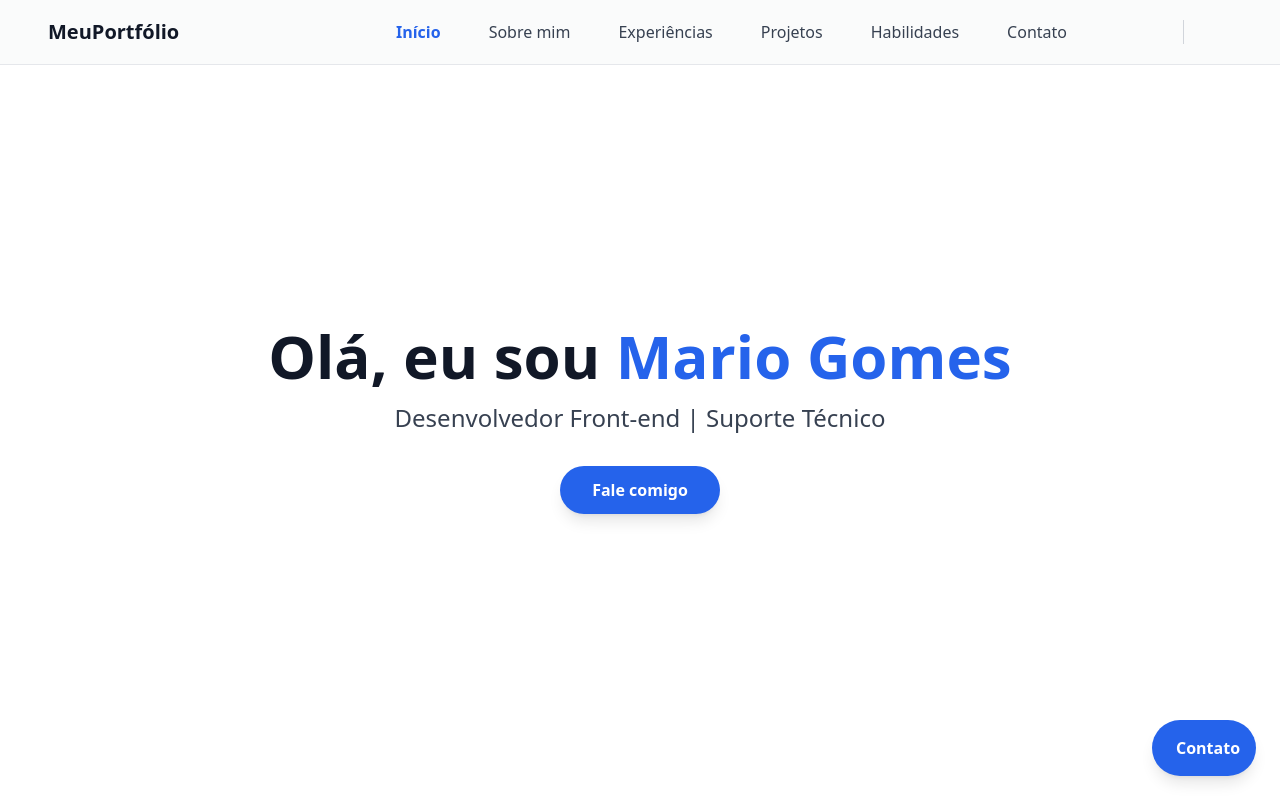
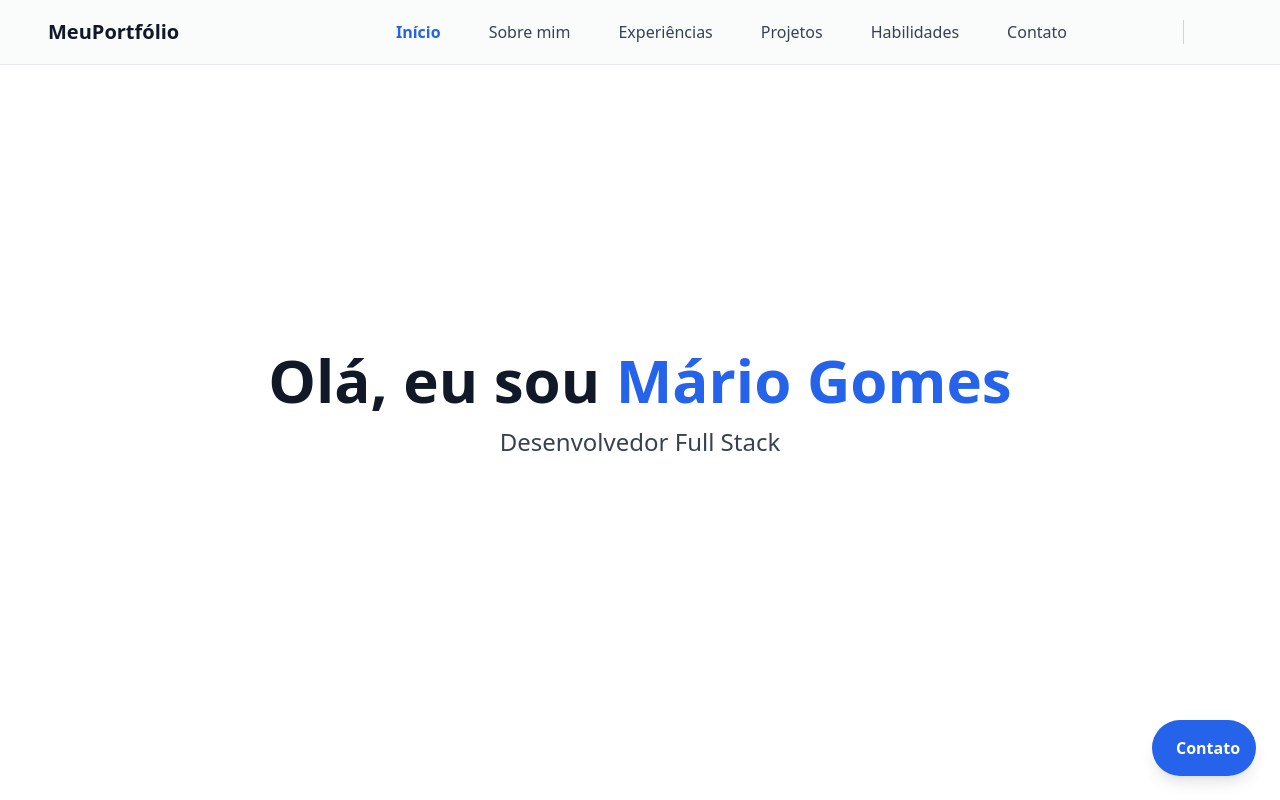
Before and after one commit to mglucena121/meu-portfolio, a Vue app: page / in a window 1280 px wide. Shown: the top 800 px of the page. Built offline with nearby package versions, Linux system fonts and the light colour scheme; some icons are missing.

Commit message:
Alterando informações, removendo botão e trocando o icone

```diff
--- a/index.html
+++ b/index.html
@@ -2,7 +2,7 @@
 <html lang="en">
   <head>
     <meta charset="UTF-8" />
-    <link rel="icon" type="image/svg+xml" href="/vite.svg" />
+    <link rel="icon" type="image/svg+xml" href="/public/favicon.ico" />
     <meta name="viewport" content="width=device-width, initial-scale=1.0" />
     <title>Portfólio de Mario Gomes</title>
   </head>
--- a/src/components/Inicio.vue
+++ b/src/components/Inicio.vue
@@ -1,8 +1,8 @@
 <template>
   <section id="inicio" class="flex flex-col items-center justify-center min-h-screen pt-20 pb-10 text-center bg-white dark:bg-[#0e1524]">
-    <h1 class="text-4xl md:text-6xl font-bold text-gray-900 dark:text-white mb-4 animate-fade-in">Olá, eu sou <span class="text-blue-600 dark:text-blue-400">Mario Gomes</span></h1>
-    <p class="text-lg md:text-2xl text-gray-700 dark:text-gray-300 mb-8 animate-fade-in delay-200">Desenvolvedor Front-end | Suporte Técnico</p>
-    <a href="#contato" class="inline-block px-8 py-3 bg-blue-600 text-white rounded-full font-semibold shadow-lg hover:bg-blue-700 transition-colors animate-fade-in delay-400">Fale comigo</a>
+    <h1 class="text-4xl md:text-6xl font-bold text-gray-900 dark:text-white mb-4 animate-fade-in">Olá, eu sou <span class="text-blue-600 dark:text-blue-400">Mário Gomes</span></h1>
+    <p class="text-lg md:text-2xl text-gray-700 dark:text-gray-300 mb-8 animate-fade-in delay-200">Desenvolvedor Full Stack</p>
+    <!-- <a href="#contato" class="inline-block px-8 py-3 bg-blue-600 text-white rounded-full font-semibold shadow-lg hover:bg-blue-700 transition-colors animate-fade-in delay-400">Fale comigo</a> -->
   </section>
 </template>
 
--- a/src/components/Navbar.vue
+++ b/src/components/Navbar.vue
@@ -14,11 +14,11 @@
       </div>
       <div class="flex items-center gap-2">
         <!-- Botões sociais -->
-        <a href="https://github.com/seu-usuario" target="_blank" rel="noopener noreferrer"
+        <a href="https://github.com/mglucena121" target="_blank" rel="noopener noreferrer"
            class="p-2 rounded-full hover:bg-gray-200 dark:hover:bg-gray-800 transition-colors group">
           <Icon icon="mdi:github" class="text-xl text-gray-700 dark:text-gray-300 group-hover:text-gray-900 dark:group-hover:text-white transition-colors" />
         </a>
-        <a href="https://linkedin.com/in/seu-usuario" target="_blank" rel="noopener noreferrer"
+        <a href="https://www.linkedin.com/in/m%C3%A1rio-gomes-7b59b71b9/" target="_blank" rel="noopener noreferrer"
            class="p-2 rounded-full hover:bg-gray-200 dark:hover:bg-gray-800 transition-colors group">
           <Icon icon="mdi:linkedin" class="text-xl text-blue-600 group-hover:text-blue-700 transition-colors" />
         </a>
```
Also changed, not shown: 1 other file (tests, documents, lock files or other folders).
